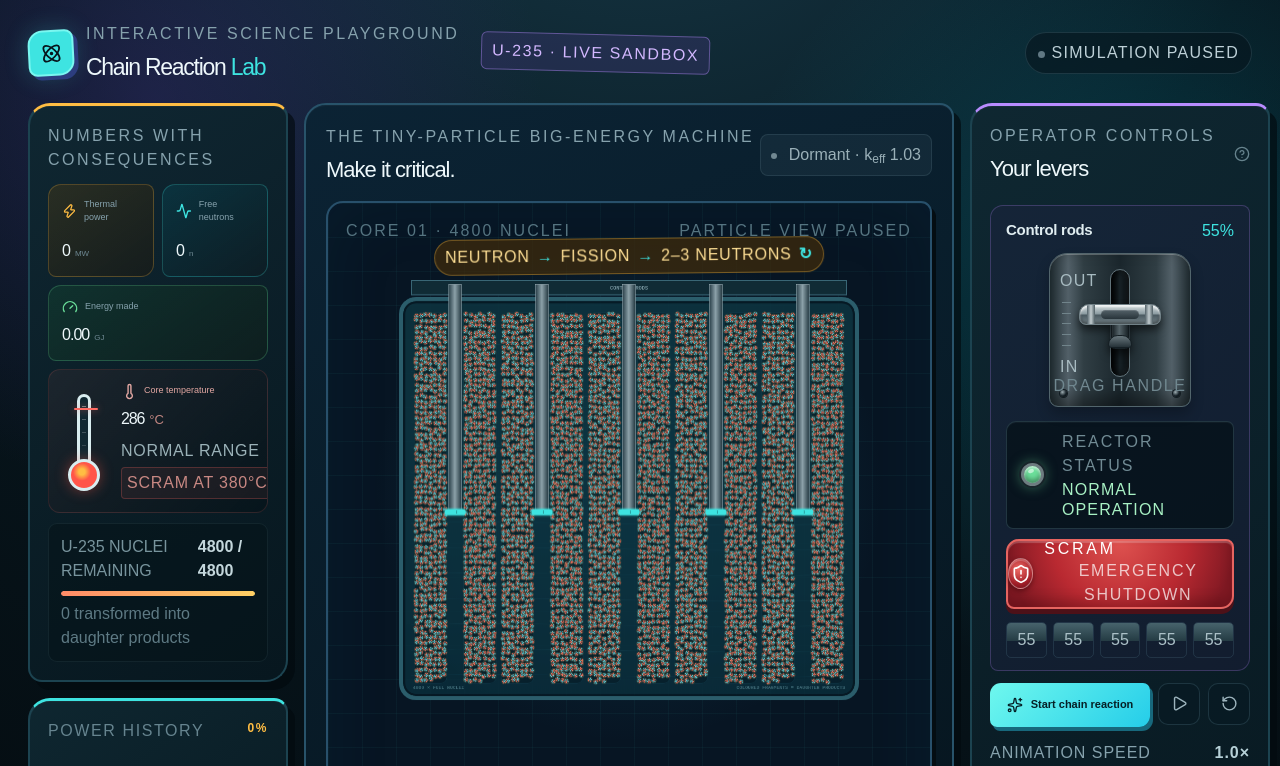
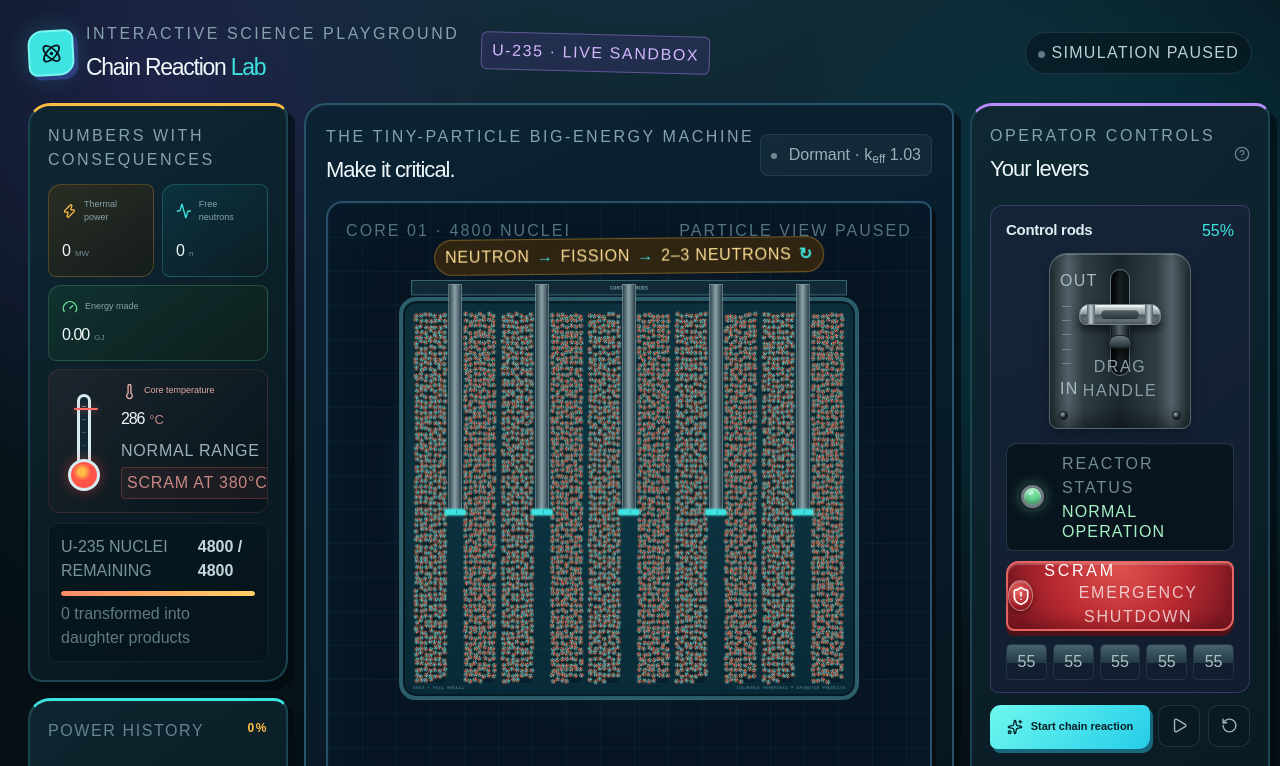
Before and after one commit to awm11/nuclear-reactor, a React (Vite) app: page / in a window 1280 px wide. Shown: the top 766 px of the page. Built offline with nearby package versions, Linux system fonts and the light colour scheme.

Commit message:
Give throttle label more room

```diff
--- a/app/globals.css
+++ b/app/globals.css
@@ -108,11 +108,11 @@ button { color: inherit; }
 .control-label span { color: #b7cbd2; font-size: 12px; }
 .control-label strong { color: var(--cyan); font: 600 16px var(--font-geist-mono), monospace; }
 .rod-throttle .control-label span { color: #e0edf0; font-size: 15px; font-weight: 850; letter-spacing: -.02em; }
-.throttle-console { position: relative; width: 142px; height: 154px; margin: 10px auto 0; overflow: hidden; border: 1px solid #52656c; border-radius: 18px 18px 9px 9px; background: linear-gradient(90deg, #26343a, #536169 13%, #303e44 24%, #1b272d 50%, #303e44 76%, #536169 87%, #26343a); box-shadow: inset 0 1px 0 rgba(255,255,255,.24), inset 0 -8px 18px rgba(0,0,0,.45), 0 7px 13px rgba(0,0,0,.24); }
+.throttle-console { position: relative; width: 142px; height: 176px; margin: 10px auto 0; overflow: hidden; border: 1px solid #52656c; border-radius: 18px 18px 9px 9px; background: linear-gradient(90deg, #26343a, #536169 13%, #303e44 24%, #1b272d 50%, #303e44 76%, #536169 87%, #26343a); box-shadow: inset 0 1px 0 rgba(255,255,255,.24), inset 0 -8px 18px rgba(0,0,0,.45), 0 7px 13px rgba(0,0,0,.24); }
 .throttle-console::before, .throttle-console::after { content: ''; position: absolute; bottom: 9px; width: 7px; height: 7px; border-radius: 50%; background: radial-gradient(circle at 35% 30%, #9faeb3, #172229 55%, #05090b); box-shadow: 0 0 0 1px #111b20; }
 .throttle-console::before { left: 10px; }
 .throttle-console::after { right: 10px; }
-.throttle-travel { position: absolute; z-index: 2; inset: 6px 25px 22px; outline: none; cursor: ns-resize; touch-action: none; user-select: none; }
+.throttle-travel { position: absolute; z-index: 2; inset: 6px 25px 45px; outline: none; cursor: ns-resize; touch-action: none; user-select: none; }
 .throttle-travel:focus-visible { border-radius: 12px; box-shadow: 0 0 0 2px var(--cyan), 0 0 15px rgba(62,228,225,.4); }
 .throttle-slot { position: absolute; left: 50%; top: 8%; bottom: 5%; width: 20px; transform: translateX(-50%); border: 1px solid #62737a; border-radius: 11px; background: linear-gradient(90deg, #060a0c, #1a252a 48%, #05080a); box-shadow: inset 5px 0 7px rgba(0,0,0,.7), inset -3px 0 4px rgba(255,255,255,.05); }
 .throttle-handle { position: absolute; left: 50%; width: 90px; height: 44px; transform: translate(-50%, -50%); filter: drop-shadow(0 5px 4px rgba(0,0,0,.55)); pointer-events: none; }
@@ -125,7 +125,7 @@ button { color: inherit; }
 .throttle-pivot { position: absolute; z-index: 2; left: 50%; bottom: 0; width: 24px; height: 13px; transform: translateX(-50%); border: 1px solid #151f24; border-radius: 12px 12px 4px 4px; background: linear-gradient(#68767c, #263238); }
 .throttle-scale { position: absolute; inset: 15px 10px 26px; display: flex; flex-direction: column; align-items: flex-start; justify-content: space-between; color: #a8bbc1; font: 800 7px var(--font-geist-mono), monospace; letter-spacing: .08em; pointer-events: none; }
 .throttle-scale i { width: 9px; height: 1px; margin-left: 2px; background: #71848b; }
-.throttle-instruction { position: absolute; z-index: 3; bottom: 8px; left: 0; right: 0; color: #70878f; text-align: center; font: 700 7px var(--font-geist-mono), monospace; text-transform: uppercase; letter-spacing: .1em; pointer-events: none; }
+.throttle-instruction { position: absolute; z-index: 3; bottom: 25px; left: 22px; right: 22px; color: #8aa0a8; text-align: center; font: 700 7px var(--font-geist-mono), monospace; text-transform: uppercase; letter-spacing: .1em; pointer-events: none; }
 input[type='range'] { width: 100%; margin: 18px 0 6px; accent-color: var(--cyan); cursor: pointer; }
 .range-labels { color: #58747e; font: 8px var(--font-geist-mono), monospace; text-transform: uppercase; letter-spacing: .08em; }
 .rod-miniatures { display: grid; grid-template-columns: repeat(5, 1fr); gap: 6px; margin-top: 13px; }
```
